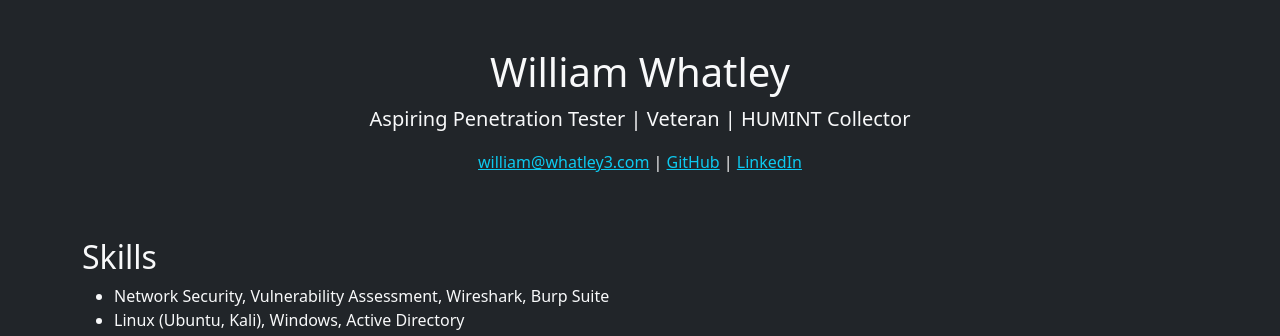
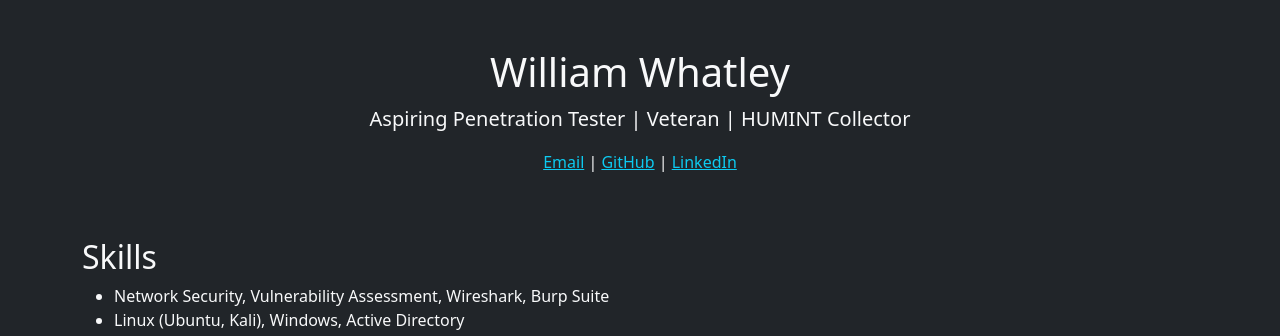
Before and after one commit to RenegadeActual/RenegadeActual.github.io, a Jekyll site: the page index.html, which Jekyll copies as it is, in a window 1280 px wide. Shown: the top 336 px of the page. Built offline with Jekyll 4.4.1, drawn with Linux system fonts in a browser that asks for light colours.

Commit message:
fixed email link and iframe scroll

```diff
--- a/index.html
+++ b/index.html
@@ -11,7 +11,7 @@
     <h1>William Whatley</h1>
     <p class="lead">Aspiring Penetration Tester | Veteran | HUMINT Collector</p>
     <p>
-      <a href="mailto:wwwhatley@icloud.com" class="text-info">william@whatley3.com</a> |
+      <a href="mailto:wwwhatley@icloud.com" class="text-info">Email</a> |
       <a href="https://github.com/renegadeactual" class="text-info">GitHub</a> |
       <a href="https://linkedin.com/in/william-w-whatley-iii" class="text-info">LinkedIn</a>
     </p>
@@ -37,7 +37,7 @@
     </ul>
 
     <h2>Projects & Labs</h2>
-    <iframe src="https://tryhackme.com/api/v2/badges/public-profile?userPublicId=4662233" style='border:none;'></iframe>
+    <iframe src="https://tryhackme.com/api/v2/badges/public-profile?userPublicId=4662233" style='border:none;' scrolling="no"></iframe>
     <ul>
 
     </ul>
```
